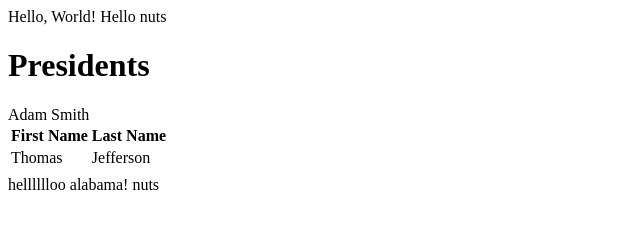
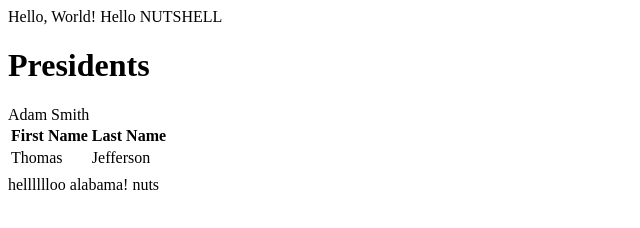
Before and after one commit to davidignatius/lecture0, a plain HTML site: page index.html in a window 1280 px wide. Shown: the full height of the page, 0-640 px from the left. Drawn offline with Linux system fonts and the light colour scheme.

Commit message:
change to xixixi

```diff
--- a/index.html
+++ b/index.html
@@ -6,7 +6,7 @@
     <title>MyWebpage</title>
 </head>
 <body>
-    Hello, World! Hello nuts
+    Hello, World! Hello NUTSHELL
     <h1>Presidents</h1>
     <table>
         <tr>
```
